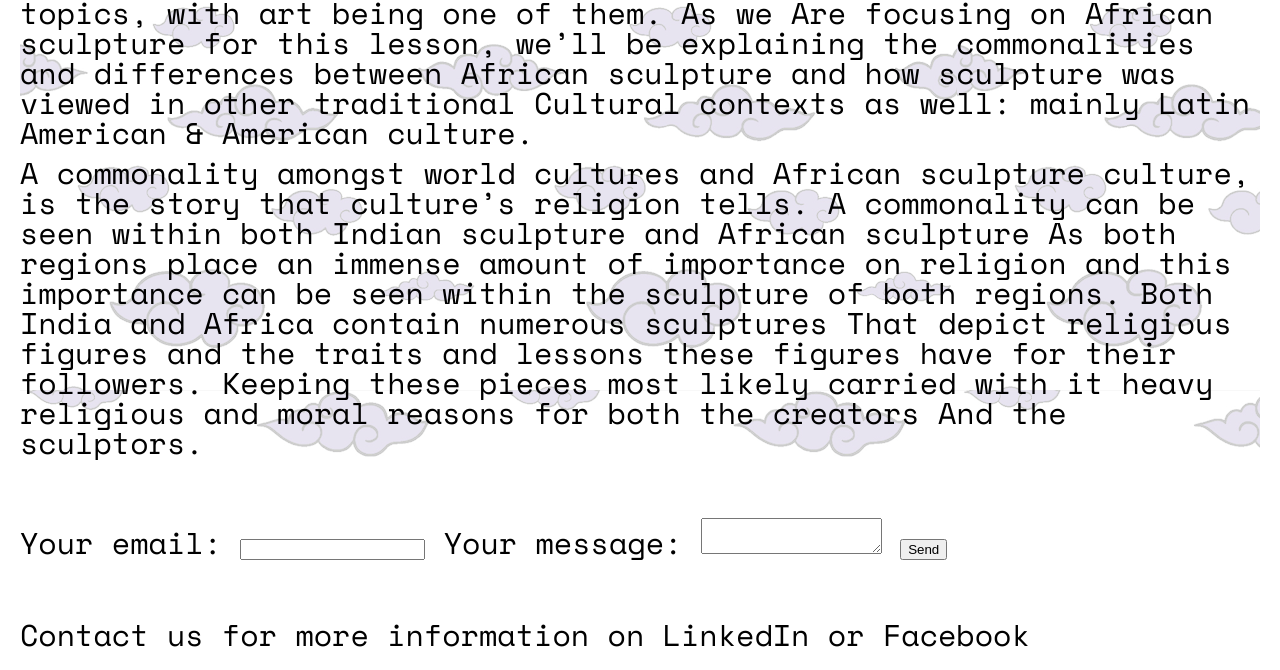
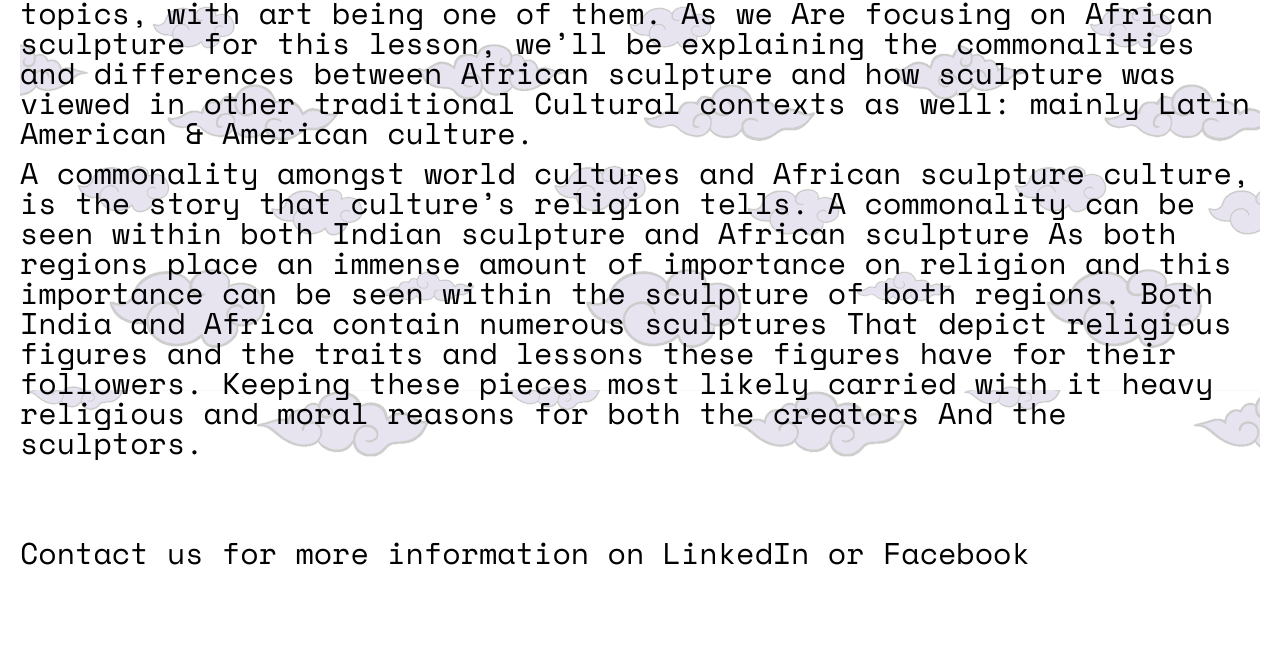
Before and after one commit to ijidakinroade/portfolio-content, a plain HTML site: page intersectionality_page.html in a window 1280 px wide. Shown: the part 746-1416 px from the top of the page. After the commit the page ends 1334 px from the top, so only its background shows below. Drawn offline with nearby package versions, Linux system fonts and the light colour scheme.

Commit message:
Add files via upload

```diff
--- a/intersectionality_page.html
+++ b/intersectionality_page.html
@@ -67,27 +67,11 @@
 
   </body>
 
-  <aside class="item3">
-  <form
-       action="https://formspree.io/f/xyyvblby"
-       method="POST"
-     >
-       <label>
-         Your email:
-         <input type="email" name="email">
-       </label>
-       <label>
-         Your message:
-         <textarea name="message"></textarea>
-       </label>
-       <!-- your other form fields go here -->
-       <button type="submit">Send</button>
- </form>
-</aside>
+
 
 <footer class="item4">
 
-<h1>Contact us for more information on LinkedIn or Facebook</h1>
+<h2>Contact us for more information on LinkedIn or Facebook</h2>
 </footer>
 
 
```
Also changed, not shown: gallery_page.html (+1 -1 lines), history_page.html (+2 -4 lines), index.html (+1 -1 lines).
